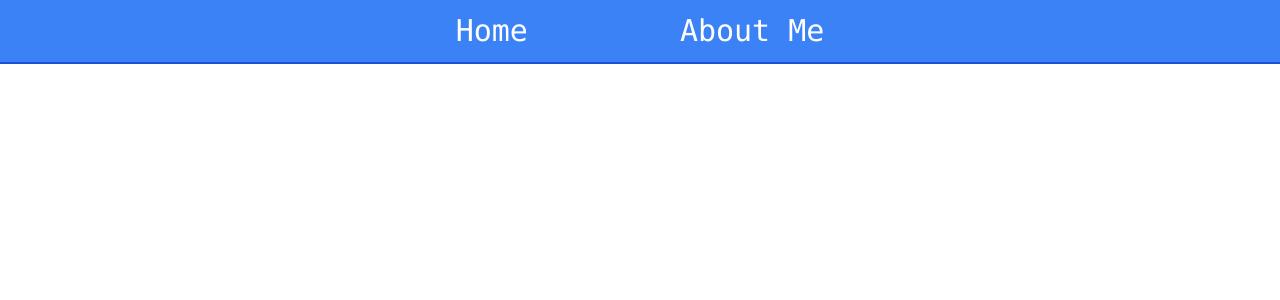
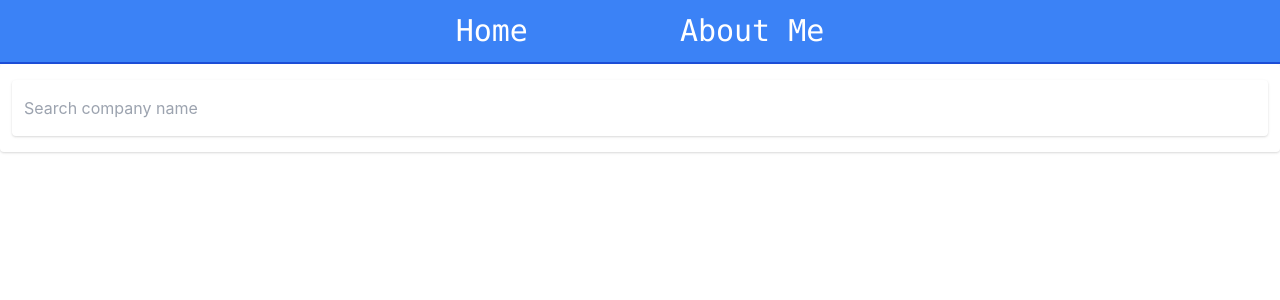
Before and after one commit to nartmobile/HackUTD-F-2021, a React (Create React App) app: page / in a window 1280 px wide. Shown: the top 300 px of the page. Built offline with nearby package versions, Linux system fonts and the light colour scheme.

Commit message:
added router and twitter post

```diff
--- a/package.json
+++ b/package.json
@@ -9,7 +9,9 @@
     "@testing-library/user-event": "^12.8.3",
     "react": "^17.0.2",
     "react-dom": "^17.0.2",
+    "react-router-dom": "^5.3.0",
     "react-scripts": "4.0.3",
+    "react-twitter-embed": "^3.0.3",
     "web-vitals": "^1.1.2"
   },
   "scripts": {
--- a/src/App.js
+++ b/src/App.js
@@ -1,11 +1,20 @@
 import './App.css';
 import NavBar from './components/navbar.js';
+import { BrowserRouter as Router, Route } from "react-router-dom";
+import Search from './components/Search';
+import Twitter from './components/Twitter';
 
 function App() {
   return (
-    <div>
-      <NavBar/>
-    </div>
+    <Router>
+      <div>
+        <NavBar />
+
+        <Route path="/" exact component={Search} />
+        <Route path="/twitter/:id" exact component={Twitter}/>
+
+      </div>
+    </Router>
 
     /*
     <div className="App">
--- /dev/null
+++ b/src/components/Search.js
@@ -0,0 +1,37 @@
+import React, { useState } from "react";
+import Twitter from "./Twitter"
+
+
+export default function Search( ) {
+    const [value, setValue] = useState("");
+    var data = {
+        'id' : "1459563497403170824"
+    }
+    var data2 = {
+        'id' : "1376930480415727617"
+    }
+    var height = 50;
+    const handleSubmit = (e) => {
+        e.preventDefault();
+        console.log("submitted");
+        //console.log(value);
+        window.location.href=`/twitter/${value}`;
+
+        // <Twitter data={data} className={"h-" + height}/>
+        // <Twitter data={data2} className={"h-" + height + 100}/>
+        // fetch(`/${e}`).then(res => res.json()).then(data => {
+        //     for(var i = 0; i < data.length; i++)
+        //     {
+        //         <Twitter data={data[i]}/>
+        //     }
+
+        // });
+    }
+    return (
+        <div className="container mx-auto">
+            <form className="px-3 py-4 placeholder-blueGray-300 text-blueGray-600 relative bg-white bg-white rounded text-base border-0 shadow outline-none focus:outline-none focus:ring w-full" onSubmit={handleSubmit}>
+            <input type="text"  onChange={(e) => setValue(e.target.value)}  placeholder="Search company name" className="px-3 py-4 placeholder-blueGray-300 text-blueGray-600 relative bg-white bg-white rounded text-base border-0 shadow outline-none focus:outline-none focus:ring w-full" onSubmit={handleSubmit}/>
+            </form>
+        </div>
+    );
+}
--- /dev/null
+++ b/src/components/Twitter.js
@@ -0,0 +1,29 @@
+import React from "react";
+import { TwitterTweetEmbed} from 'react-twitter-embed';
+import { useEffect, useState } from "react";
+
+
+export default function Twitter({ match: { params }, history }) {
+    const [state, setstate] = useState(`${params.id}`)
+    useEffect(() => {
+        // fetch(`/${params}`).then(res => res.json()).then(data => {
+        //     for (var i = 0; i < data.length; i++) {
+        //         <Twitter data={data[i]} />
+        //     }
+        console.log(state)
+    })
+
+    return (
+        <div className="container mx-auto">
+            <TwitterTweetEmbed
+                tweetId={'933354946111705097'}
+            />
+            <TwitterTweetEmbed
+                tweetId={'933354946111705097'}
+            />
+            <TwitterTweetEmbed
+                tweetId={'933354946111705097'}
+            />
+        </div>
+    );
+}
```
Also changed, not shown: 1 other file (tests, documents, lock files or other folders).
